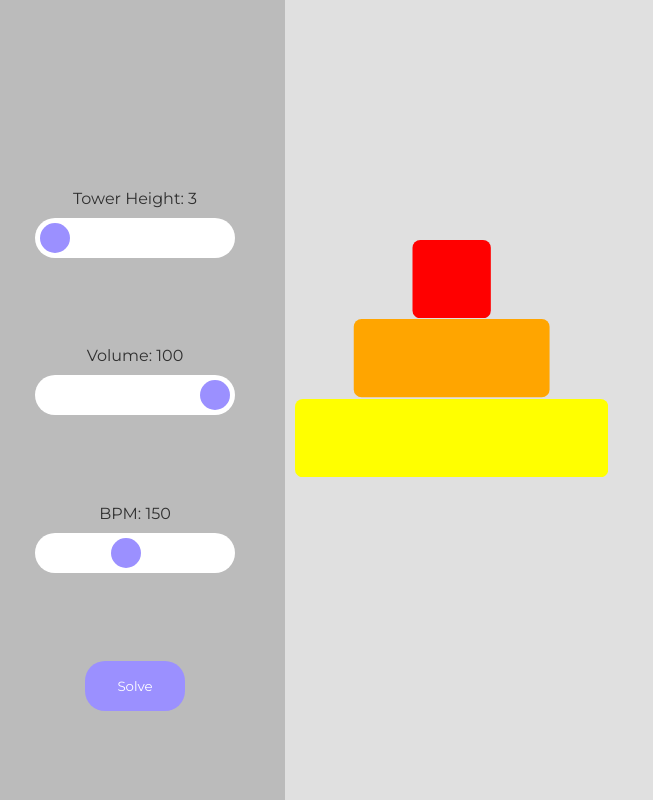
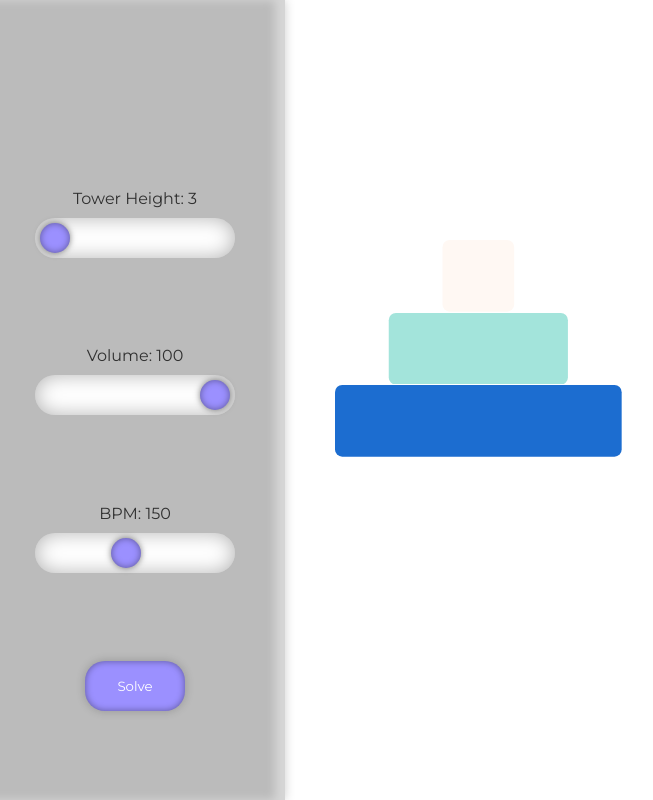
Before and after one commit to elliot-chung/musical-tower-of-hanoi, a React (Create React App) app: page / in a window 1280 px wide. Shown: the whole page, without its empty margins (15-668 px from the left). Built offline with nearby package versions, Linux system fonts and the light colour scheme.

Commit message:
Styling variables

```diff
--- a/src/App.js
+++ b/src/App.js
@@ -153,8 +153,9 @@ function Display({height, solving, volume, speed, setDone, setSolving, forceUpda
 
   // Color pallette arrays
   const rainbow = ["red", "orange", "yellow", "green", "blue", "indigo", "violet"];
+  const light1 = ["rgb(255, 248, 243)", "rgb(163, 228, 219)", "rgb(28, 109, 208)", "rgb(254, 209, 239)"];
 
-  const pallette = rainbow;
+  const pallette = light1;
 
   // Internal arrays representing the colors of each tower
   const c1 = t1.map((value, index)=>{return index % pallette.length});
@@ -303,9 +304,10 @@ function Block({tHeight, width, color}) {
   const pWidth = (width===0 ? 0 : 1000 + ((width-1)/(tHeight-1))*3000);
   // Calculate ry property accounting for distortion
   const radiusY = 100 + (Math.min((tHeight-3)/20, 1)*400);
+
   return ( // Returns a centered svg rectangle with the correct width
     <svg
-      viewBox={`0 0 4000 1000`}
+      viewBox={"0 0 4000 1000"}
       preserveAspectRatio="none"
       className={width===0 ? "emptyBlock": "block"}
       key={width+"cnt"}
@@ -313,11 +315,11 @@ function Block({tHeight, width, color}) {
       <rect
         x={2000-pWidth/2} y="0"
         fill={color}
-        strokeWidth="0"
         rx="100"
         ry={radiusY}
         width={pWidth} height="100%"
-        key={width+"rect"}/>
+        key={width+"rect"}
+      />
     </svg>
   )
 }
--- a/src/index.css
+++ b/src/index.css
@@ -1,12 +1,20 @@
 @import-normalize;
 @import url('https://fonts.googleapis.com/css2?family=Montserrat:wght@200;400&display=swap');
+
+:root {
+    --main-bg-color-light: rgb(255, 255, 255);
+    --main-bg-color-dark: rgb(50, 50, 50);
+    --sidebar-bg-color-light: rgb(187, 187, 187);
+    --text-color-light: #303030;
+    --accent-color-light: rgb(155, 144, 255);
+}
 
 * {
     box-sizing: border-box;
     margin: 0;
     padding: 0;
-    color: #303030;
-    background: rgb(224, 224, 224);
+    color: var(--text-color-light);
+    background: var(--main-bg-color-light);
     font-family: 'Montserrat', sans-serif;
 }
 
@@ -24,11 +32,12 @@ main {
     flex-direction: column;
     justify-content: space-evenly;
     align-items: center;
-    background: rgb(187, 187, 187);
+    background: var(--sidebar-bg-color-light);
+    box-shadow: inset -10px 0 10px rgba(255, 255, 255, .4), 0 0 10px rgba(0, 0, 0, .2);
 }
 
 .sidebar * {
-    background: rgb(187, 187, 187);
+    background: var(--sidebar-bg-color-light);
 }
 
 .sidebar > input {
@@ -54,6 +63,7 @@ main {
     border-radius: 20px;
     background: white;
     padding: 5px;
+    box-shadow: inset 0 0 20px rgba(0,0,0,.3);
 }
 
 .slider::-webkit-slider-thumb {
@@ -62,7 +72,9 @@ main {
     height: 30px;
     border: none;
     border-radius: 20px;
-    background: rgb(155, 144, 255);
+    background: var(--accent-color-light);
+    box-shadow: inset 0 0 7px rgba(0,0,0, .4);
+    filter: drop-shadow(0 0 3px rgba(0, 0, 0, 0.5));
     cursor: pointer;
 }
 
@@ -71,10 +83,11 @@ main {
 }
 
 .submit {
-    background-color: rgb(155, 144, 255);
+    background-color: var(--accent-color-light);
     border: none;
     border-radius: 20px;
     color: white;
+    box-shadow: inset 0 0 7px rgba(0,0,0, .4), 0 0 10px rgba(0, 0, 0, .2);
     cursor: pointer;
 }
 
@@ -91,11 +104,16 @@ main {
     height: 40vh;
 }
 
+.block {
+    /* -webkit-filter: drop-shadow(0 0 20px rgba(0, 0, 0, 0.5)); */
+    /* filter: drop-shadow(0 0 20px rgba(0, 0, 0, 0.5)); */
+}
+
 .display {
     position: relative;
     top: 30vh;
     display: flex;
-    margin-left: 10px;
-    margin-right: 10px;
+    margin-left: 50px;
+    margin-right: 50px;
     gap: 10px;
 }
```
